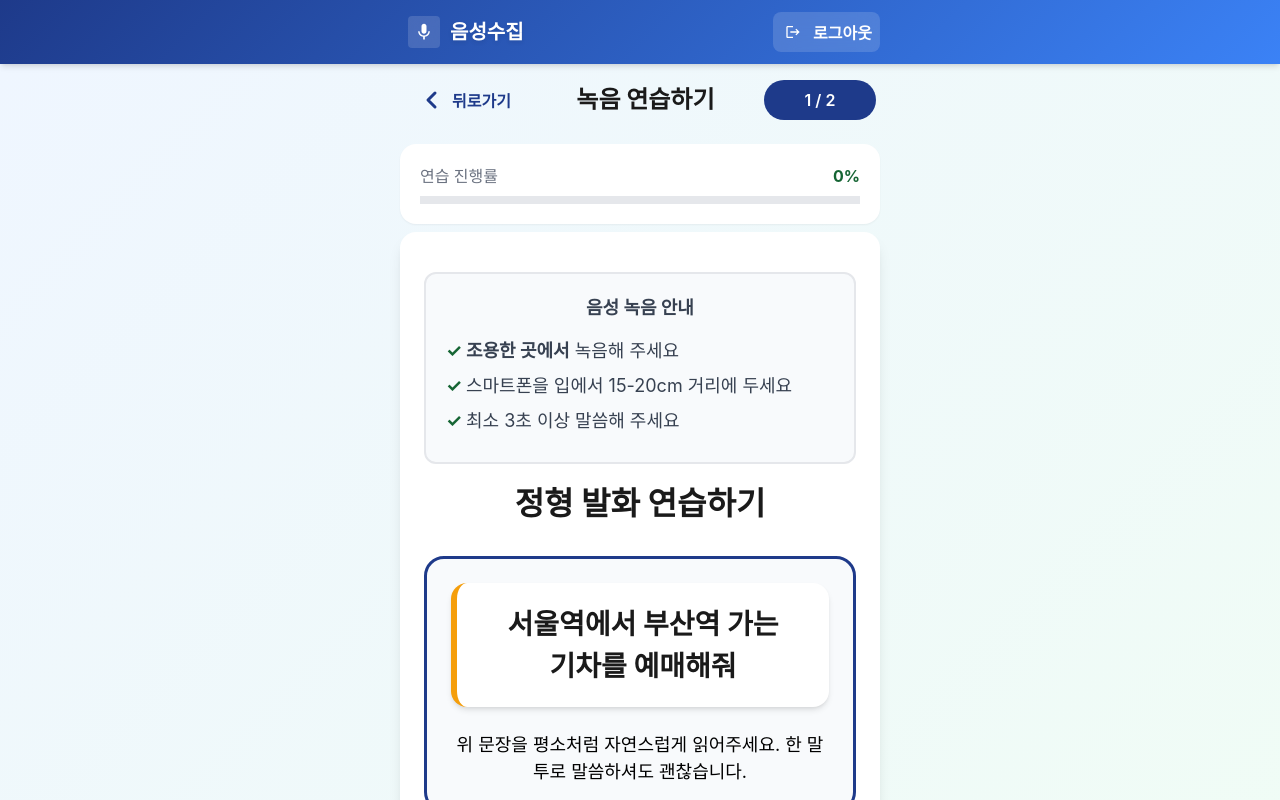
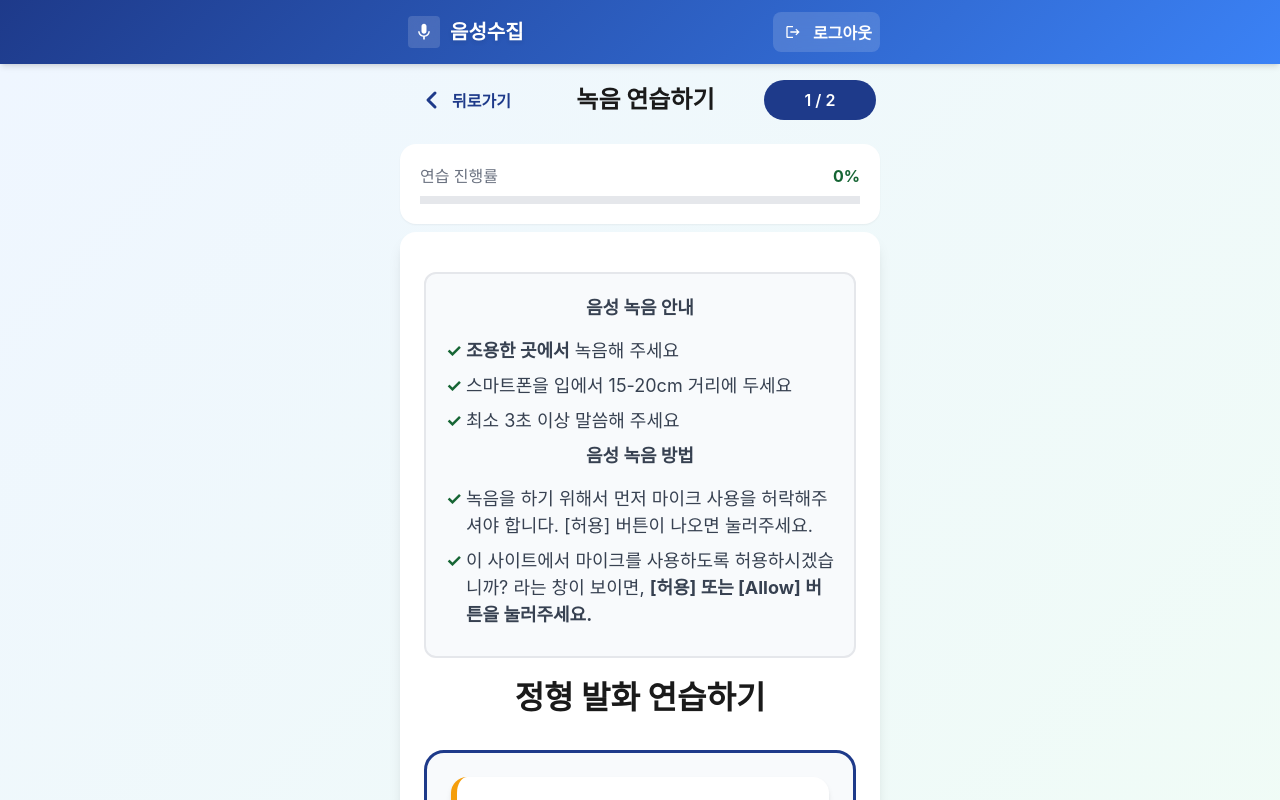
Before and after one commit to fluiz-kaist/recorder-demo, a Next.js app: page /tutorial in a window 1280 px wide. Shown: the top 800 px of the page. Built offline with nearby package versions, Linux system fonts and the light colour scheme.

Commit message:
add: tutorial

```diff
--- a/src/components/voiceRecorder.tsx
+++ b/src/components/voiceRecorder.tsx
@@ -18,7 +18,8 @@ import { useUploadAudioMutation } from "@/hooks/mutations/useAudioMutations";
 import { useCompleteScriptMutation } from "@/hooks/mutations/useScriptMutations";
 import { useAuthStatusQuery } from "@/hooks/queries/useUserQueries";
 import SttWhisper from "@/components/stt/SttWhisper";
-
+import { useAssignScriptsMutation } from "@/hooks/mutations/useScriptMutations";
+import { useAllLocalScriptsQuery } from "@/hooks/queries/useScriptQueries";
 // 🎯 간단한 품질 검증 결과 인터페이스
 interface SimpleQualityResult {
   isGoodQuality: boolean;
@@ -77,13 +78,13 @@ const RecorderComponent: React.FC<VoiceRecorderProps> = ({
 
   const [countdown, setCountdown] = useState<number | null>(null);
   const [isCountingDown, setIsCountingDown] = useState(false);
-
+  const [hasSTTStarted, setHasSTTStarted] = useState(false);
   // React Query 훅들
   const { data: authToken } = useAuthStatusQuery();
   const uploadAudioMutation = useUploadAudioMutation();
   const completeScriptMutation = useCompleteScriptMutation();
-
-  const [hasSTTStarted, setHasSTTStarted] = useState(false);
+  const assignScriptsMutation = useAssignScriptsMutation();
+  const { data: localScripts } = useAllLocalScriptsQuery();
 
   // MobileOptimizedRecorder hook 사용
   const {
@@ -239,7 +240,25 @@ const RecorderComponent: React.FC<VoiceRecorderProps> = ({
   // 🔥 녹음 시작
   const startRecording = async () => {
     try {
-      console.log("🎤 녹음 시작 요청");
+      console.log("[vr]녹음 시작 요청");
+
+      // 튜토리얼 스크립트이고 로컬에 스크립트가 없는 경우에만 할당 실행
+      if (isTutorial && authToken?.userId && !localScripts) {
+        try {
+          console.log("튜토리얼 스크립트 - 로컬 스크립트 없음, 할당 실행");
+          await assignScriptsMutation.mutateAsync({
+            userId: authToken.userId,
+          });
+          console.log("튜토리얼 스크립트 할당 완료");
+        } catch (error) {
+          console.error("튜토리얼 스크립트 할당 실패:", error);
+          // 스크립트 할당 실패해도 녹음은 계속 진행
+        }
+      } else if (isTutorial && localScripts) {
+        console.log(
+          "튜토리얼 스크립트 - 이미 로컬에 스크립트 존재, 할당 건너뜀"
+        );
+      }
 
       // 이전 녹음 결과 초기화
       setAudioUrl(null);
@@ -578,12 +597,17 @@ const RecorderComponent: React.FC<VoiceRecorderProps> = ({
             isRecording ? styles.recordingButton : ""
           }`}
           onClick={isRecording ? stopRecording : startRecording}
-          disabled={isUploading || isCountingDown}
+          //  튜토리얼 스크립트 할당 중일 때도 비활성화
+          disabled={
+            isUploading || isCountingDown || assignScriptsMutation.isPending
+          }
         >
           {isCountingDown
             ? "준비 중..."
+            : assignScriptsMutation.isPending
+            ? "준비 중..."
             : isRecording
-            ? "🛑 녹음 종료"
+            ? "녹음 종료"
             : isCompltedScript
             ? "다시 녹음하기"
             : "녹음 시작하기"}
@@ -756,7 +780,7 @@ const RecorderComponent: React.FC<VoiceRecorderProps> = ({
                     ? "완료 중..."
                     : "제출 중..."
                   : isTutorial
-                  ? "연습 완료"
+                  ? "연습 녹음 제출하기"
                   : "제출하기"}
               </button>
             )}
--- a/src/pages/tutorial.tsx
+++ b/src/pages/tutorial.tsx
@@ -162,6 +162,18 @@ const TutorialComponent: React.FC<TutorialComponentProps> = ({
               <li>스마트폰을 입에서 15-20cm 거리에 두세요</li>
               <li>최소 3초 이상 말씀해 주세요</li>
             </ul>
+
+            <h4>음성 녹음 방법</h4>
+            <ul>
+              <li>
+                녹음을 하기 위해서 먼저 마이크 사용을 허락해주셔야 합니다.
+                [허용] 버튼이 나오면 눌러주세요.
+              </li>
+              <li>
+                이 사이트에서 마이크를 사용하도록 허용하시겠습니까? 라는 창이
+                보이면, <b>[허용] 또는 [Allow] 버튼을 눌러주세요.</b>
+              </li>
+            </ul>
           </div>
           {currentScript && (
             <>
```
